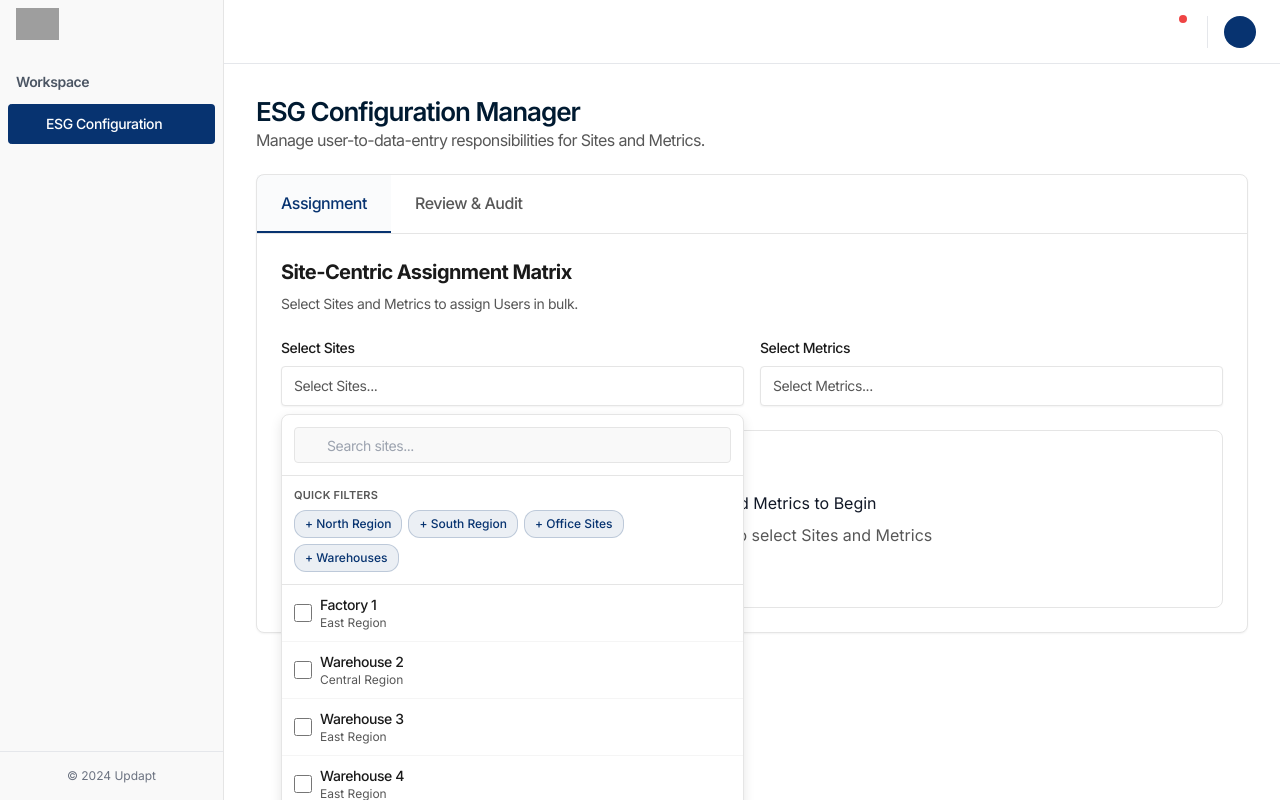
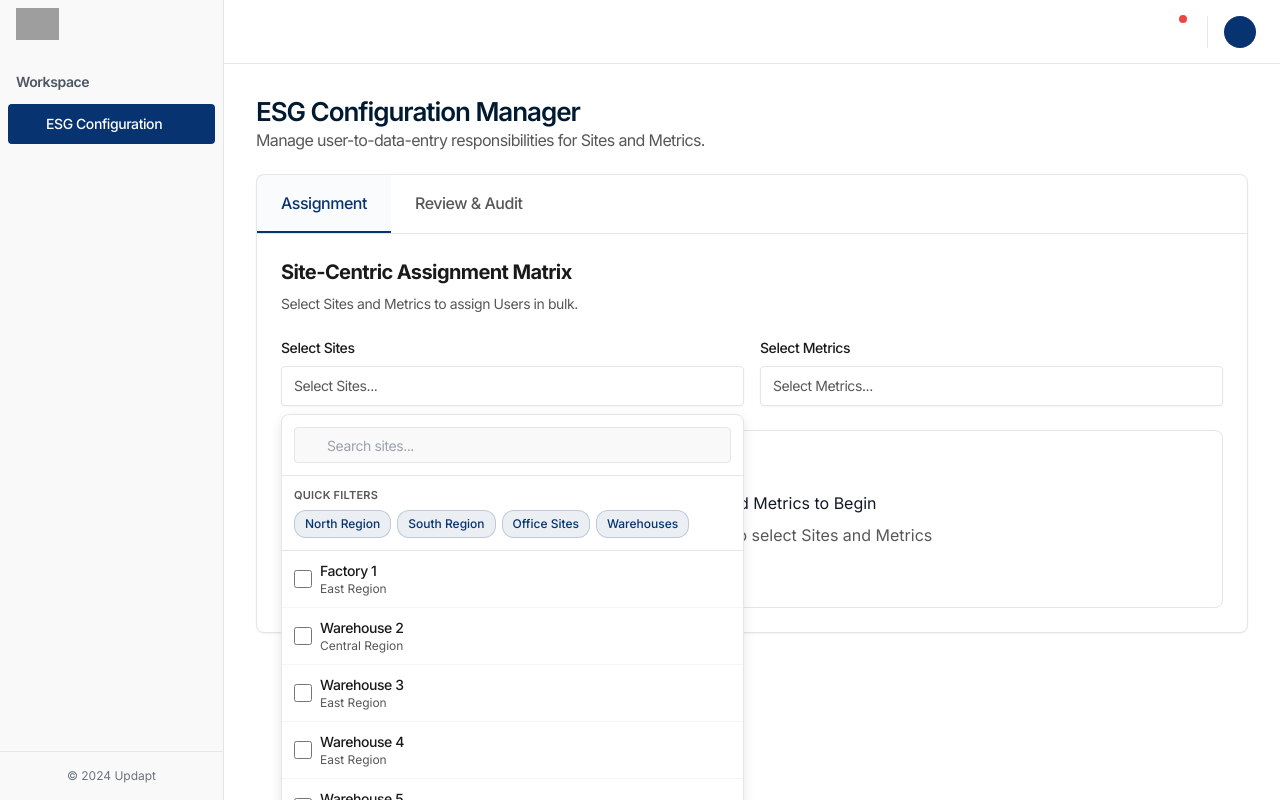
Before and after one commit to Ajaymanath6/updapt, a React (Vite) app in the folder cbp-client/: page / in a window 1280 px wide. Both pictures are taken after a click on the button "Select Sites...". Built offline with nearby package versions, Linux system fonts and the light colour scheme; grey boxes are pictures that could not be loaded; some icons are missing.

Commit message:
Make site group chips toggleable with highlight on selection

```diff
--- a/cbp-client/src/components/esg/AssignmentFilters.jsx
+++ b/cbp-client/src/components/esg/AssignmentFilters.jsx
@@ -128,18 +128,33 @@ const AssignmentFilters = ({ onFilterChange }) => {
     }
   };
 
-  // Apply site group filter
+  // Apply site group filter (toggle)
   const applySiteGroup = (group) => {
     const matchingSites = esgMockData.sites.filter(group.filter);
-    // Add sites that aren't already selected
-    const newSelection = [...selectedSites];
+    const allSelected = matchingSites.every(site => selectedSites.some(s => s.id === site.id));
+
+    let newSelection;
+    if (allSelected) {
+      // Remove all sites in this group
+      newSelection = selectedSites.filter(site => !matchingSites.some(m => m.id === site.id));
+    } else {
+      // Add all sites in this group
+      newSelection = [...selectedSites];
       matchingSites.forEach(site => {
         if (!newSelection.some(s => s.id === site.id)) {
           newSelection.push(site);
         }
       });
+    }
+
     setSelectedSites(newSelection);
     notifyFilterChange({ userSearch: userSearchTerm, sites: newSelection, categories: selectedCategories });
+  };
+
+  // Check if a site group is fully selected
+  const isSiteGroupSelected = (group) => {
+    const matchingSites = esgMockData.sites.filter(group.filter);
+    return matchingSites.length > 0 && matchingSites.every(site => selectedSites.some(s => s.id === site.id));
   };
 
   const hasActiveFilters = userSearchTerm || selectedSites.length > 0 || selectedCategories.length > 0;
@@ -298,7 +313,9 @@ const AssignmentFilters = ({ onFilterChange }) => {
                   Quick Filters
                 </div>
                 <div style={{ display: 'flex', flexWrap: 'wrap', gap: '6px' }}>
-                  {siteGroups.map(group => (
+                  {siteGroups.map(group => {
+                    const isSelected = isSiteGroupSelected(group);
+                    return (
                       <button
                         key={group.id}
                         onClick={(e) => {
@@ -308,25 +325,30 @@ const AssignmentFilters = ({ onFilterChange }) => {
                         style={{
                           padding: '4px 10px',
                           borderRadius: '12px',
-                        backgroundColor: 'rgba(7, 51, 112, 0.08)',
-                        border: '1px solid rgba(7, 51, 112, 0.2)',
+                          backgroundColor: isSelected ? '#073370' : 'rgba(7, 51, 112, 0.08)',
+                          border: isSelected ? '1px solid #073370' : '1px solid rgba(7, 51, 112, 0.2)',
                           fontSize: '12px',
                           fontWeight: 500,
-                        color: '#073370',
+                          color: isSelected ? '#ffffff' : '#073370',
                           cursor: 'pointer',
                           transition: 'all 0.2s',
                           whiteSpace: 'nowrap'
                         }}
                         onMouseEnter={(e) => {
+                          if (!isSelected) {
                             e.currentTarget.style.backgroundColor = 'rgba(7, 51, 112, 0.15)';
+                          }
                         }}
                         onMouseLeave={(e) => {
+                          if (!isSelected) {
                             e.currentTarget.style.backgroundColor = 'rgba(7, 51, 112, 0.08)';
+                          }
                         }}
                       >
-                      + {group.label}
+                        {group.label}
                       </button>
-                  ))}
+                    );
+                  })}
                 </div>
               </div>
 
--- a/cbp-client/src/components/esg/FilterPanel.jsx
+++ b/cbp-client/src/components/esg/FilterPanel.jsx
@@ -165,20 +165,35 @@ const FilterPanel = ({ onFilterChange }) => {
     }
   };
 
-  // Apply site group filter
+  // Apply site group filter (toggle)
   const applySiteGroup = (group) => {
     const matchingSites = esgMockData.sites.filter(group.filter);
-    // Add sites that aren't already selected
-    const newSelection = [...selectedSites];
+    const allSelected = matchingSites.every(site => selectedSites.some(s => s.id === site.id));
+
+    let newSelection;
+    if (allSelected) {
+      // Remove all sites in this group
+      newSelection = selectedSites.filter(site => !matchingSites.some(m => m.id === site.id));
+    } else {
+      // Add all sites in this group
+      newSelection = [...selectedSites];
       matchingSites.forEach(site => {
         if (!newSelection.some(s => s.id === site.id)) {
           newSelection.push(site);
         }
       });
+    }
+
     setSelectedSites(newSelection);
     if (onFilterChange) {
       onFilterChange({ sites: newSelection, metrics: selectedMetrics });
     }
+  };
+
+  // Check if a site group is fully selected
+  const isSiteGroupSelected = (group) => {
+    const matchingSites = esgMockData.sites.filter(group.filter);
+    return matchingSites.length > 0 && matchingSites.every(site => selectedSites.some(s => s.id === site.id));
   };
 
   // Toggle entire metric category
@@ -316,7 +331,9 @@ const FilterPanel = ({ onFilterChange }) => {
                   Quick Filters
                 </div>
                 <div style={{ display: 'flex', flexWrap: 'wrap', gap: '6px' }}>
-                  {siteGroups.map(group => (
+                  {siteGroups.map(group => {
+                    const isSelected = isSiteGroupSelected(group);
+                    return (
                       <button
                         key={group.id}
                         onClick={(e) => {
@@ -326,25 +343,30 @@ const FilterPanel = ({ onFilterChange }) => {
                         style={{
                           padding: '4px 10px',
                           borderRadius: '12px',
-                        backgroundColor: 'rgba(7, 51, 112, 0.08)',
-                        border: '1px solid rgba(7, 51, 112, 0.2)',
+                          backgroundColor: isSelected ? '#073370' : 'rgba(7, 51, 112, 0.08)',
+                          border: isSelected ? '1px solid #073370' : '1px solid rgba(7, 51, 112, 0.2)',
                           fontSize: '12px',
                           fontWeight: 500,
-                        color: '#073370',
+                          color: isSelected ? '#ffffff' : '#073370',
                           cursor: 'pointer',
                           transition: 'all 0.2s',
                           whiteSpace: 'nowrap'
                         }}
                         onMouseEnter={(e) => {
+                          if (!isSelected) {
                             e.currentTarget.style.backgroundColor = 'rgba(7, 51, 112, 0.15)';
+                          }
                         }}
                         onMouseLeave={(e) => {
+                          if (!isSelected) {
                             e.currentTarget.style.backgroundColor = 'rgba(7, 51, 112, 0.08)';
+                          }
                         }}
                       >
-                      + {group.label}
+                        {group.label}
                       </button>
-                  ))}
+                    );
+                  })}
                 </div>
               </div>
 
```
Lines whose indentation alone changed are shown as unchanged.
